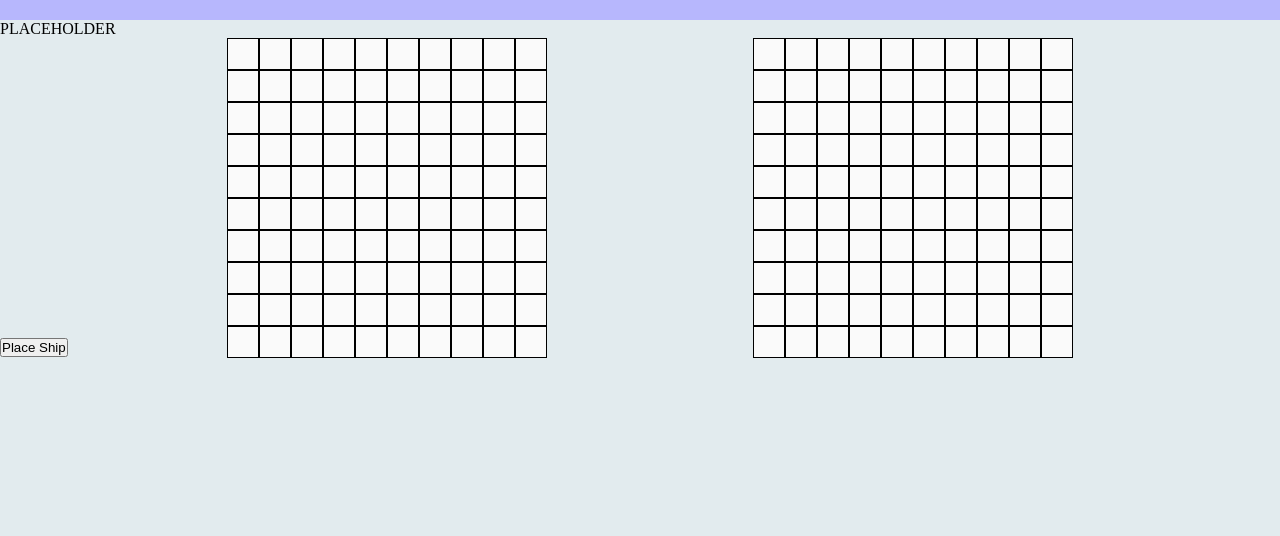
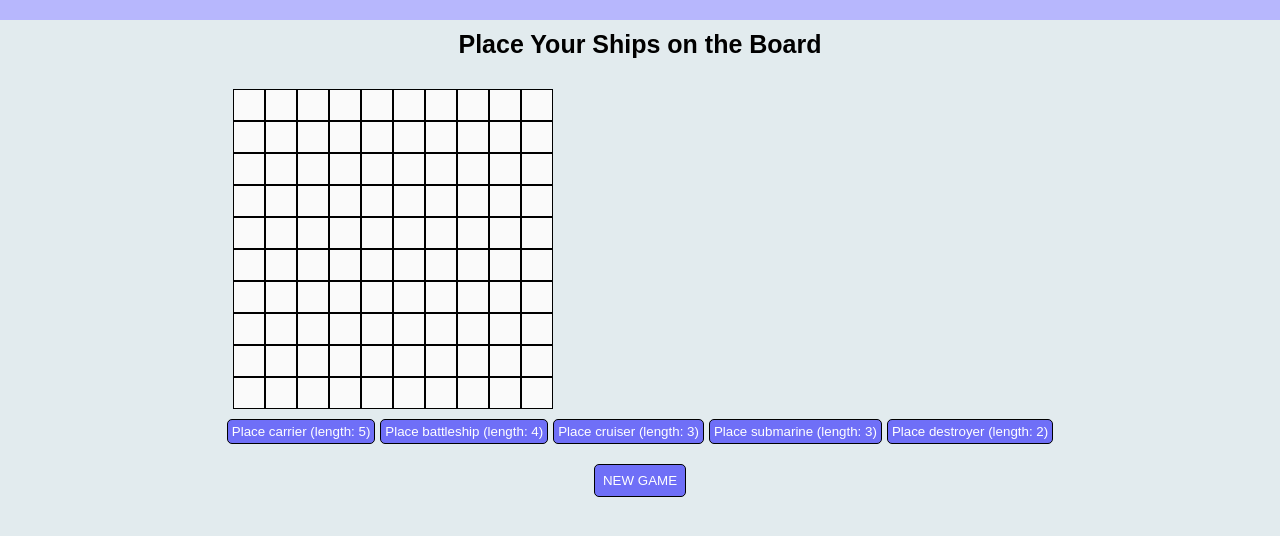
Before and after one commit to waitegeoff2/battleship, a website built with webpack: page src/template.html in a window 1280 px wide. Shown: the part 84-620 px from the top of the page. Built offline with nearby package versions, Linux system fonts and the light colour scheme.

Commit message:
DOM function to set up initial page

```diff
--- a/src/dom.js
+++ b/src/dom.js
@@ -1,10 +1,54 @@
 import { Gameboard } from "./gameboard";
 import { Player } from "./player";
+const mainArea = document.querySelector(".main-area")
+const gameTitle = document.querySelector(".new-game")
 const boardHumanDisplay = document.querySelector(".player-board")
 const boardCompDisplay = document.querySelector(".computer-board")
-const shipButton = document.querySelector(".test-button")
+const shipButtons = document.querySelector(".ship-buttons")
 
 let testPlayer = new Player("g");
+
+function setUpPage() {
+    gameTitle.textContent = "Place Your Ships on the Board"
+
+    // const gameArea = document.createElement("div");
+    // gameArea.classList.add("game-area");
+    // mainArea.appendChild(gameTitle);
+
+    // const playerBoard = document.createElement("div");
+    // playerBoard.classList.add("player-board");
+    // gameArea.appendChild(playerBoard);
+
+    const carrierBtn = document.createElement("button");
+    carrierBtn.classList.add("ship-btn")
+    carrierBtn.textContent = "Place carrier (length: 5)"
+    shipButtons.appendChild(carrierBtn);
+
+    const battleshipBtn = document.createElement("button");
+    battleshipBtn.classList.add("ship-btn")
+    battleshipBtn.textContent = "Place battleship (length: 4)"
+    shipButtons.appendChild(battleshipBtn);
+
+    const cruiserBtn = document.createElement("button");
+    cruiserBtn.classList.add("ship-btn")
+    cruiserBtn.textContent = "Place cruiser (length: 3)"
+    shipButtons.appendChild(cruiserBtn);
+
+    const submarineBtn = document.createElement("button");
+    submarineBtn.classList.add("ship-btn")
+    submarineBtn.textContent = "Place submarine (length: 3)"
+    shipButtons.appendChild(submarineBtn);
+
+    const destroyerBtn = document.createElement("button");
+    destroyerBtn.classList.add("ship-btn")
+    destroyerBtn.textContent = "Place destroyer (length: 2)"
+    shipButtons.appendChild(destroyerBtn);
+
+    const newGameBtn = document.createElement("button");
+    newGameBtn.classList.add("new-game-button")
+    newGameBtn.textContent = "NEW GAME"
+    mainArea.appendChild(newGameBtn);
+}
 
 function displayHumanBoard(player) {
     let playerGameboard = player.gameboard.board;
@@ -80,4 +124,4 @@ function gameFlow() {
 
 }
 
-export {displayHumanBoard, displayComputerBoard}
+export {displayHumanBoard, displayComputerBoard, setUpPage}
--- a/src/index.js
+++ b/src/index.js
@@ -2,7 +2,7 @@ import "./styles.css";
 import { Ship } from "./ship";
 import { Gameboard } from "./gameboard";
 import { Player } from "./player";
-import {displayHumanBoard, displayComputerBoard} from "./dom";
+import {displayHumanBoard, displayComputerBoard, setUpPage} from "./dom";
 const shipButton = document.querySelector(".test-button")
 
 
@@ -12,16 +12,17 @@ playerOne.human = true
 let playerComp = new Player("Computer")
 playerComp.human = false
 
+setUpPage();
+
 displayHumanBoard(playerOne);
-displayComputerBoard(playerComp);
 
-shipButton.addEventListener("click", () => {
-    let row = 3
-    let column = 3
-    let direction = "ver"
-    let length = 3
-    playerOne.gameboard.addShip(row, column, length, direction)
-})
+// shipButton.addEventListener("click", () => {
+//     let row = 3
+//     let column = 3
+//     let direction = "ver"
+//     let length = 3
+//     playerOne.gameboard.addShip(row, column, length, direction)
+// })
 
 
 
--- a/src/styles.css
+++ b/src/styles.css
@@ -7,6 +7,7 @@ body {
     background-color: rgb(226, 235, 238);
     display: flex;
     flex-direction: column;
+    gap: 10px;
 }
 
 .title-bar {
@@ -23,11 +24,21 @@ body {
 .main-area {
   display: flex;
   flex-direction: column;
+  gap: 10px;
+}
+
+.new-game {
+  display: flex;
+  justify-content: center;
+  font-family: Arial, Helvetica, sans-serif;
+  font-size: 25px;
+  font-weight: bold;
 }
 
 .game-area {
   display: flex;
   justify-content: space-evenly;
+  padding: 20px;
 }
 
 .computer-board {
@@ -48,3 +59,23 @@ body {
   background-color: rgb(250, 250, 250);
   border: 1px solid black
 }
+
+button {
+  color: white;
+  background-color: rgb(111, 111, 247);
+  border: 1px solid black;
+  border-radius: 5px;
+  padding: 4px;
+}
+
+.ship-buttons {
+  display: flex;
+  justify-content: center;
+  gap: 5px;
+}
+
+.new-game-button {
+  display: flex;
+  align-self: center;
+  padding: 8px;
+}
--- a/src/template.html
+++ b/src/template.html
@@ -8,14 +8,12 @@
 <body>
     <div class="title-bar">Battleship Game</div>
     <div class="main-area">
-        <div class="new-game">PLACEHOLDER</div>
+        <div class="new-game"></div>
         <div class="game-area">
             <div class="player-board"></div>
             <div class="computer-board"></div>
         </div>
-        <div class="ship-buttons">
-            <button class="test-button">Place Ship</button>
-        </div>
+        <div class="ship-buttons"></div>
         <div class="game-updates"></div>
     </div>
     <div class="footer"></div>
```
